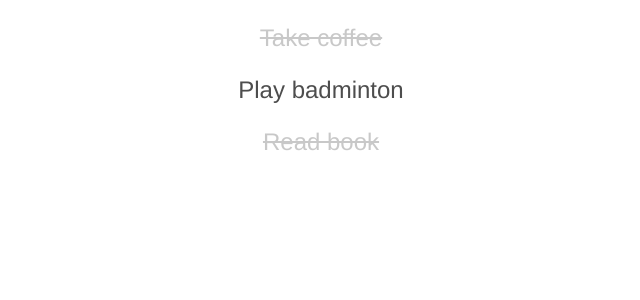
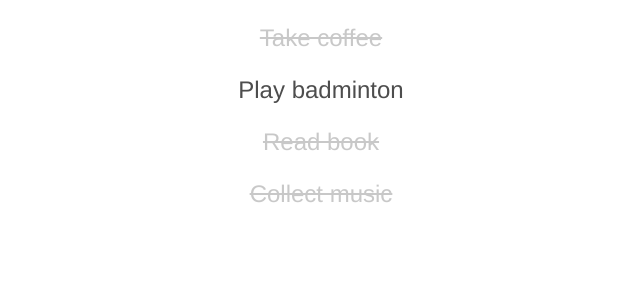
Before and after one commit to jiachihuynh/learn-reactjs, a React (Create React App) app in the folder todo-list/: page / in a window 1280 px wide. Shown: the top 300 px of the page, without its empty margins (319-959 px from the left). Built offline with nearby package versions, Linux system fonts and the light colour scheme.

Commit message:
Add item

```diff
--- a/todo-list/src/App.js
+++ b/todo-list/src/App.js
@@ -9,7 +9,8 @@ class App extends Component {
     this.todoItem = [
       { title: 'Take coffee', isComplete: true},
       { title: 'Play badminton', isComplete: false},
-      { title: 'Read book', isComplete: true}
+      { title: 'Read book', isComplete: true},
+      { title: 'Collect music', isComplete: true}
     ]
   }
 
```
